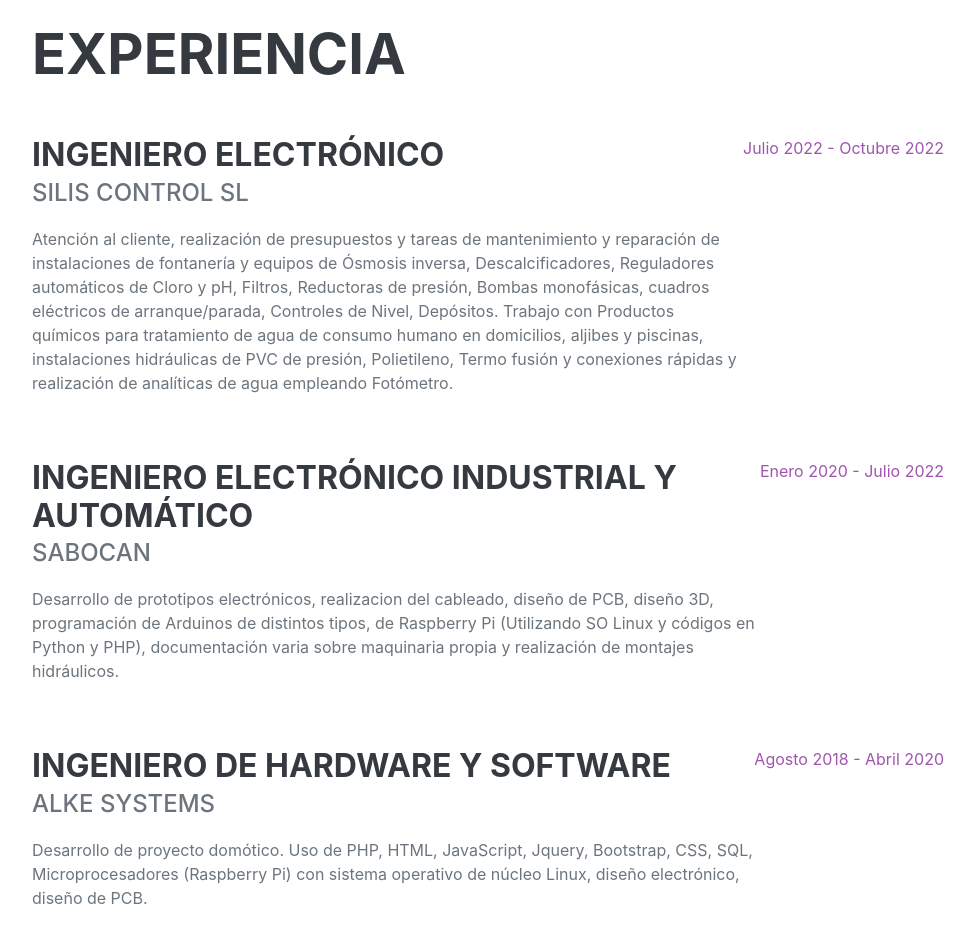
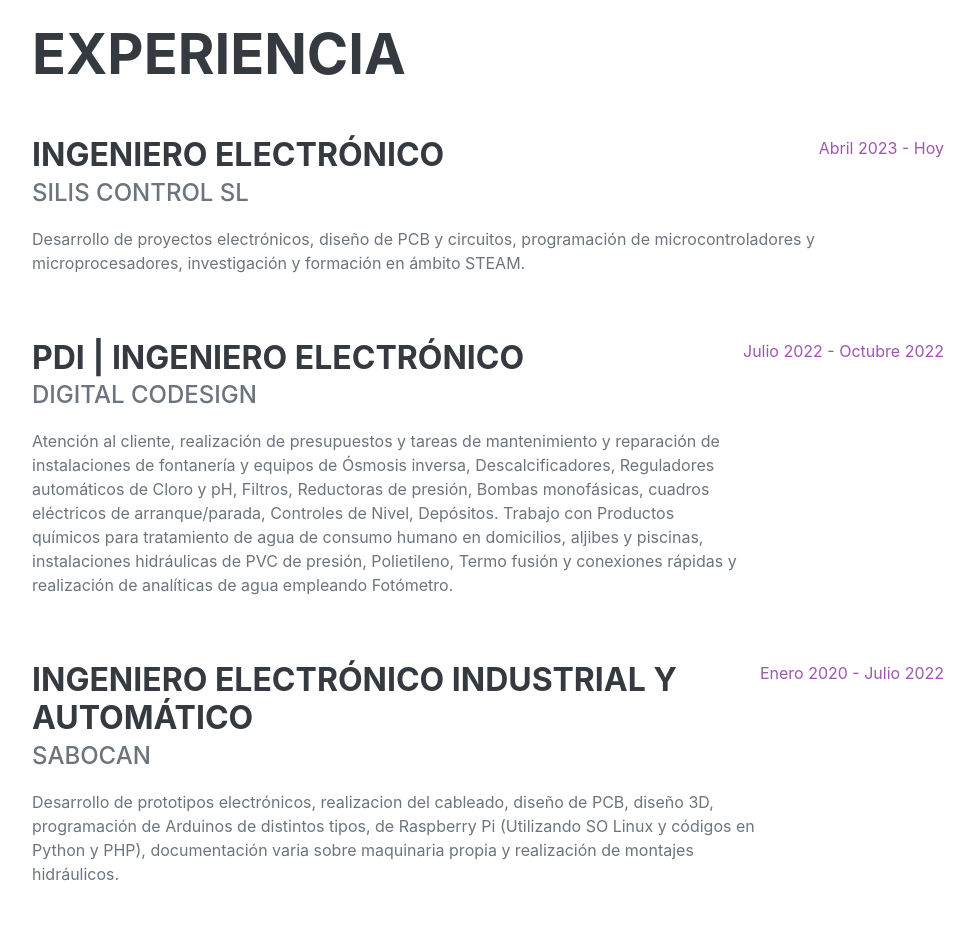
Before and after one commit to piratike/personal-website, a plain HTML site: page index.html in a window 1280 px wide. Shown: the part 860-1793 px from the top of the page, without its empty margins (288-1263 px from the left). Drawn offline with nearby package versions, Linux system fonts and the light colour scheme; a web font is replaced by a local one.

Commit message:
Update index.html

```diff
--- a/index.html
+++ b/index.html
@@ -48,7 +48,7 @@
                         Santa Cruz de Tenerife, Canarias ·
                         <a href="mailto:name@email.com">kevin.mrosa96@gmail.com</a>
                     </div>
-                    <p class="lead mb-5">Soy un ingeniero en continuo aprendizaje. Experiencia en diseño electrónico, de PCB y 3D, programación Web ( PHP, SQL, JavaScript, JQuery, HTML, CSS, Bootstrap 4 ), programación de Microcontroladores ( Arduino, Wemos en C ), programación Microprocesadores ( Raspberry Pi con sistema operativo con núcleo Linux, en PHP, Python, Bash ) y programación de Autómatas ( Siemens, en KOP )..</p>
+                    <p class="lead mb-5">Soy un ingeniero en continuo aprendizaje. Experiencia en diseño electrónico, de PCB y 3D, programación Web ( PHP, SQL, JavaScript, JQuery, HTML, CSS, Bootstrap 4 ), programación de Microcontroladores ( Arduino, Wemos en C ), programación Microprocesadores ( Raspberry Pi con sistema operativo con núcleo Linux, en PHP, Python, Bash ) y programación de Autómatas ( Siemens, en KOP ).</p>
                     <div class="social-icons">
                         <a class="social-icon" href="https://www.linkedin.com/in/kevin-machuca/"><i class="fab fa-linkedin-in"></i></a>
                         <a class="social-icon" href="https://github.com/piratike"><i class="fab fa-github"></i></a>
@@ -65,6 +65,14 @@
                         <div class="flex-grow-1">
                             <h3 class="mb-0">Ingeniero electrónico</h3>
                             <div class="subheading mb-3">SILIS CONTROL SL</div>
+                            <p>Desarrollo de proyectos electrónicos, diseño de PCB y circuitos, programación de microcontroladores y microprocesadores, investigación y formación en ámbito STEAM.</p>
+                        </div>
+                        <div class="flex-shrink-0"><span class="text-primary">Abril 2023 - Hoy</span></div>
+                    </div>
+                    <div class="d-flex flex-column flex-md-row justify-content-between mb-5">
+                        <div class="flex-grow-1">
+                            <h3 class="mb-0">PDI | Ingeniero electrónico</h3>
+                            <div class="subheading mb-3">Digital Codesign</div>
                             <p>Atención al cliente, realización de presupuestos y tareas de mantenimiento y reparación de instalaciones de fontanería y equipos de Ósmosis inversa, Descalcificadores, Reguladores automáticos de Cloro y pH, Filtros, Reductoras de presión, Bombas monofásicas, cuadros eléctricos de arranque/parada, Controles de Nivel, Depósitos. Trabajo con Productos químicos para tratamiento de agua de consumo humano en domicilios, aljibes y piscinas, instalaciones hidráulicas de PVC de presión, Polietileno, Termo fusión y conexiones rápidas y realización de analíticas de agua empleando Fotómetro.</p>
                         </div>
                         <div class="flex-shrink-0"><span class="text-primary">Julio 2022 - Octubre 2022</span></div>
```
